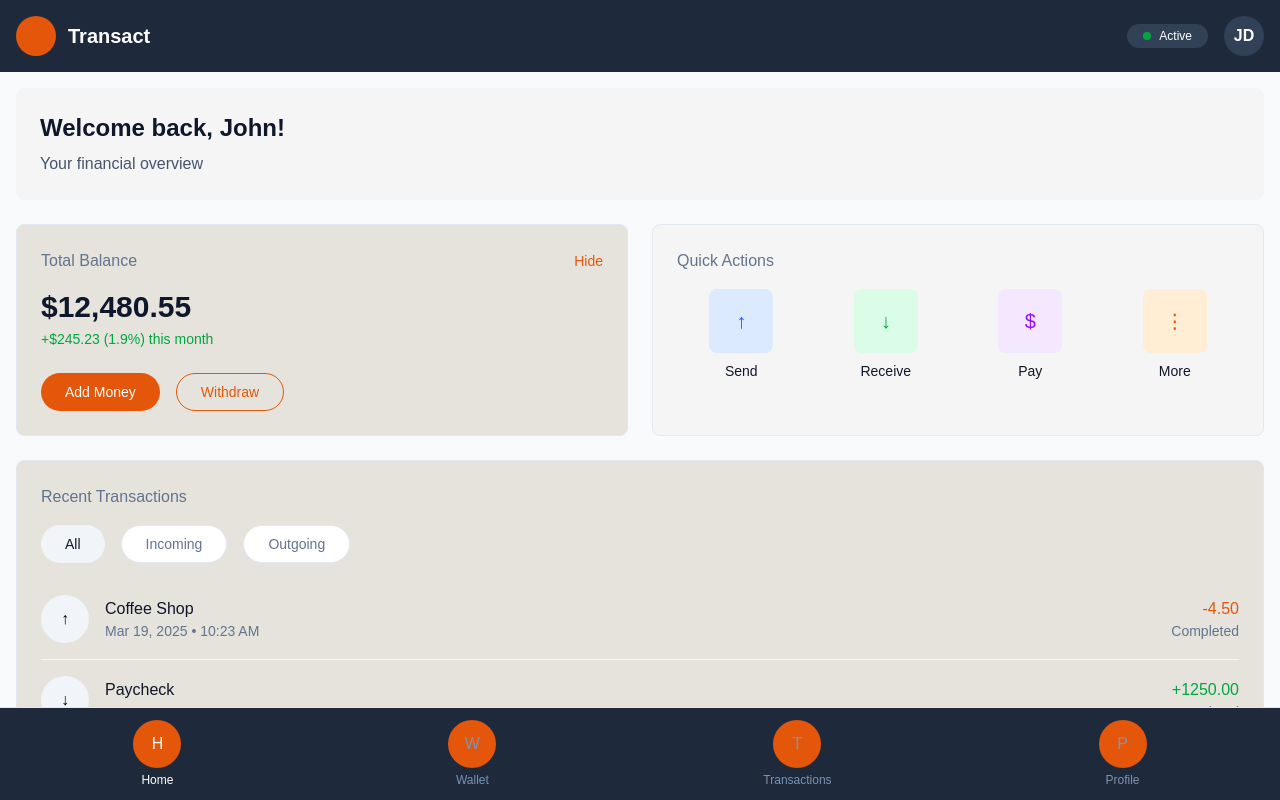
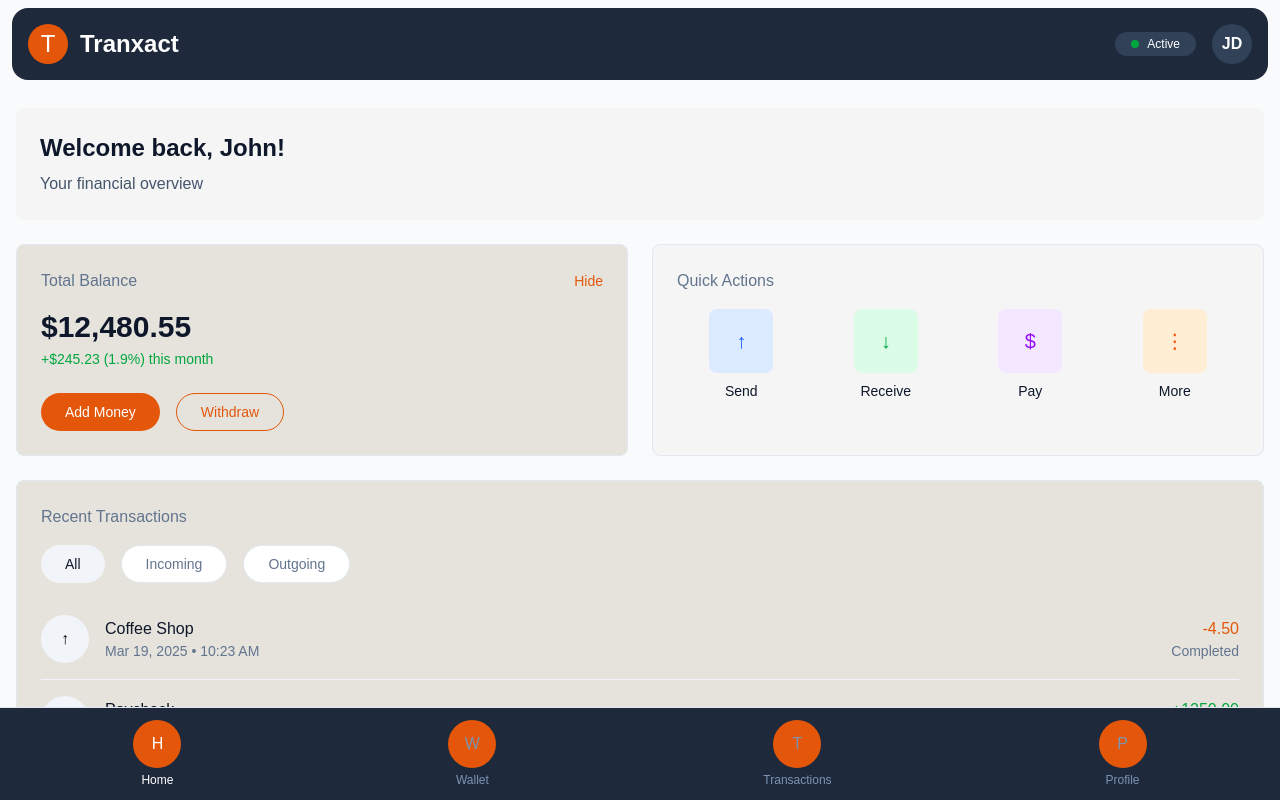
Before and after one commit to Chubbi-Stephen/tranxact, a React (Vite) app: page /login in a window 1280 px wide. Both pictures are taken after typing "name@example.com", "Sample123" into the empty fields and a click on the button "Login". Shown: the top 800 px of the page. Built offline with nearby package versions, Linux system fonts and the light colour scheme; a web font is replaced by a local one.

Commit message:
Fixed Send money modal

```diff
--- a/src/components/features/Modals/Modal.jsx
+++ b/src/components/features/Modals/Modal.jsx
@@ -28,7 +28,7 @@ const Modal = ({ title, onClose, children }) => {
 		>
 			<div className="bg-white rounded-lg shadow-lg w-full max-w-md">
 				<div className="flex justify-between items-center p-4 border-b border-slate-200">
-					<h3 className="text-lg font-bold text-slate-900">{title}</h3>
+					<h3 className="text-xl font-bold text-slate-900">{title}</h3>
 					<button
 						onClick={onClose}
 						className="text-slate-500 hover:text-slate-700"
--- a/src/components/features/Modals/SendMoneyModal.jsx
+++ b/src/components/features/Modals/SendMoneyModal.jsx
@@ -41,7 +41,7 @@ const SendMoneyModal = ({ onClose }) => {
 					<input
 						id="recipient"
 						type="text"
-						className="w-full p-3 border border-slate-300 rounded"
+						className="w-full p-3 border border-[#E4570A] rounded"
 						placeholder="Email or Phone Number"
 						value={recipient}
 						onChange={(e) => setRecipient(e.target.value)}
@@ -55,9 +55,9 @@ const SendMoneyModal = ({ onClose }) => {
 					<input
 						id="amount"
 						type="number"
-						step="0.01"
-						min="0.01"
-						className="w-full p-3 border border-slate-300 rounded"
+						step="0.5"
+						min="0.5"
+						className="w-full p-3 border border-[#E4570A] rounded"
 						placeholder="0.00"
 						value={amount}
 						onChange={(e) => setAmount(e.target.value)}
@@ -70,7 +70,7 @@ const SendMoneyModal = ({ onClose }) => {
 					</label>
 					<textarea
 						id="note"
-						className="w-full p-3 border border-slate-300 rounded"
+						className="w-full p-3 border border-[#E4570A] rounded"
 						placeholder="What's this for?"
 						value={note}
 						onChange={(e) => setNote(e.target.value)}
@@ -88,7 +88,7 @@ const SendMoneyModal = ({ onClose }) => {
 					</button>
 					<button
 						type="submit"
-						className="px-6 py-2 bg-purple-700 text-white rounded-full"
+						className="px-6 py-2 bg-[#E4570A] text-white rounded-full"
 						disabled={loading}
 					>
 						{loading ? "Sending..." : "Send Money"}
--- a/src/components/features/Modals/WithdrawModal.jsx
+++ b/src/components/features/Modals/WithdrawModal.jsx
@@ -92,9 +92,6 @@ const WithdrawModal = ({ onClose }) => {
 
 				{withdrawMethod === "bank" && (
 					<div className="mb-6">
-						{/* <label className="block text-slate-700 mb-2" htmlFor="bankAccount">
-							Bank Account
-						</label> */}
 						{withdrawMethod === "bank" && (
 							<div className="mb-6">
 								<label
--- a/src/components/layout/Header/Header.jsx
+++ b/src/components/layout/Header/Header.jsx
@@ -4,11 +4,13 @@ const Header = () => {
 	const { user } = useAuth();
 
 	return (
-		<header className="bg-[#1E293B] text-white p-4">
+		<header className="bg-[#1E293B] m-3 mt-2 rounded-2xl text-white p-4">
 			<div className="container mx-auto flex justify-between items-center">
 				<div className="flex items-center">
-					<div className="bg-[#E4570A] h-10 w-10 rounded-full mr-3"></div>
-					<h1 className="font-bold text-xl">Transact</h1>
+					<div className="bg-[#E4570A] h-10 w-10 flex justify-center items-center rounded-full mr-3">
+						<span className="text-2xl flex justify-center items-center">T</span>
+					</div>
+					<h1 className="font-bold text-2xl">Tranxact</h1>
 				</div>
 				<div className="flex items-center">
 					<div className="bg-slate-700 px-4 py-1 rounded-full flex items-center mr-4">
```
